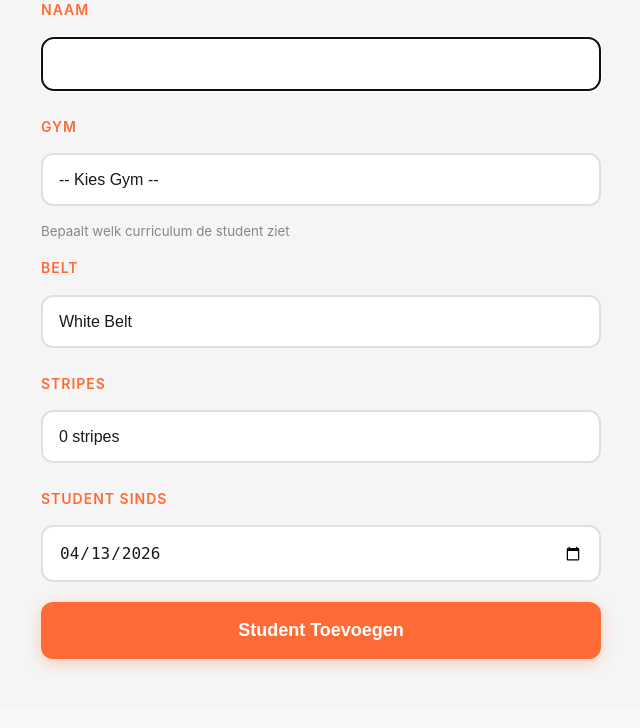
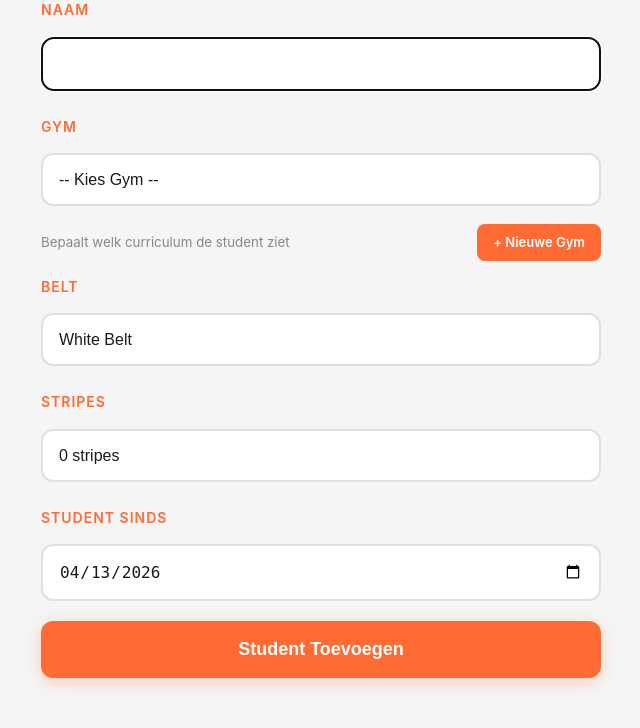
Before and after one commit to Aqua-Devs/BJJ-COACH-APP, a Flask app: page /add_student in a window 1280 px wide. Shown: the part 228-956 px from the top of the page, without its empty margins (319-959 px from the left). Before the commit the page ends 898 px from the top, so only its background shows below. Run offline with Flask 3, Linux system fonts and the light colour scheme; the visitor is signed in with stand-in values (Sample User, id 1); data comes from the database, SQL or seed files in the repository; data that the repository does not hold is empty.

Commit message:
Nieuwe Gym knop bij student forms - snelle gym toevoeg

```diff
--- a/templates/add_student.html
+++ b/templates/add_student.html
@@ -18,7 +18,10 @@
         <option value="{{ gym.id }}">{{ gym.name }}</option>
         {% endfor %}
     </select>
-    <small style="color: #888; display: block; margin-top: 5px;">Bepaalt welk curriculum de student ziet</small>
+    <div style="display: flex; gap: 10px; align-items: center; margin-top: 8px;">
+        <small style="color: #888; flex: 1;">Bepaalt welk curriculum de student ziet</small>
+        <a href="{{ url_for('add_gym') }}" style="background: #ff6b35; color: white; padding: 8px 16px; border-radius: 8px; text-decoration: none; font-size: 13px; font-weight: 600; white-space: nowrap;">+ Nieuwe Gym</a>
+    </div>
 
     <label for="belt">Belt</label>
     <select id="belt" name="belt" required>
--- a/templates/edit_student.html
+++ b/templates/edit_student.html
@@ -18,7 +18,10 @@
         <option value="{{ gym.id }}" {% if student.gym_id == gym.id %}selected{% endif %}>{{ gym.name }}</option>
         {% endfor %}
     </select>
-    <small style="color: #888; display: block; margin-top: 5px;">Bepaalt welk curriculum de student ziet</small>
+    <div style="display: flex; gap: 10px; align-items: center; margin-top: 8px;">
+        <small style="color: #888; flex: 1;">Bepaalt welk curriculum de student ziet</small>
+        <a href="{{ url_for('add_gym') }}" style="background: #ff6b35; color: white; padding: 8px 16px; border-radius: 8px; text-decoration: none; font-size: 13px; font-weight: 600; white-space: nowrap;">+ Nieuwe Gym</a>
+    </div>
 
     <label for="belt">Belt</label>
     <select id="belt" name="belt" required>
```
